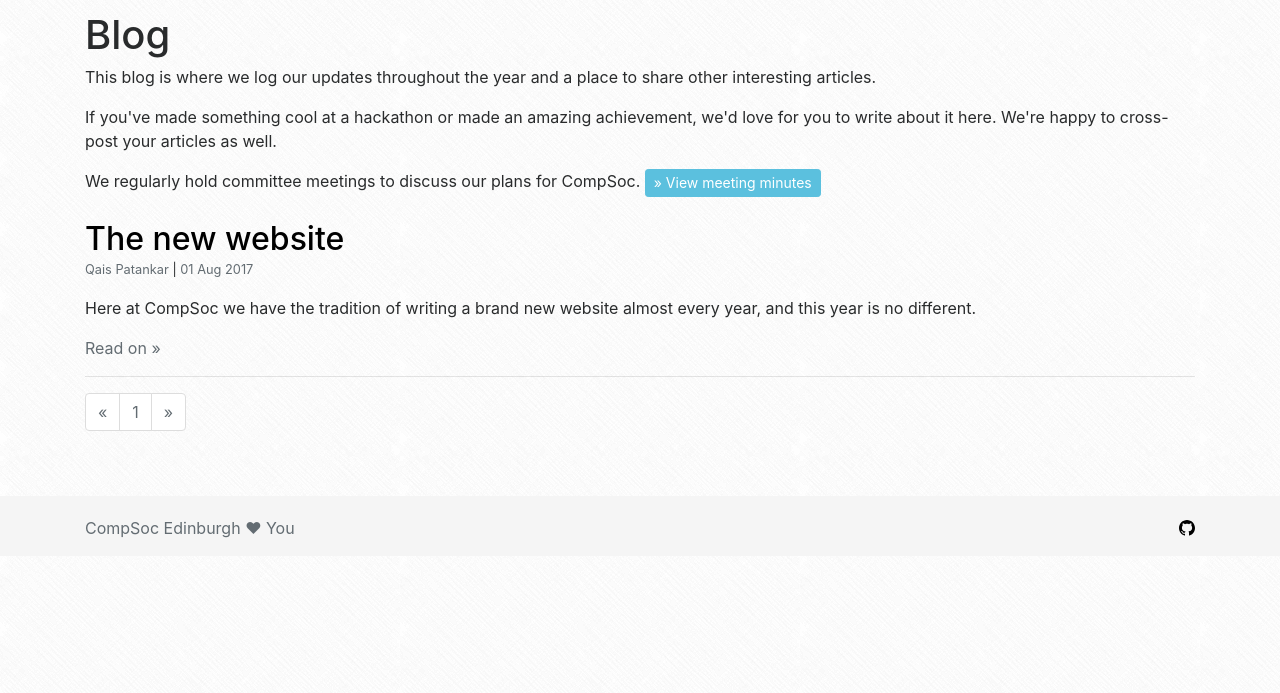
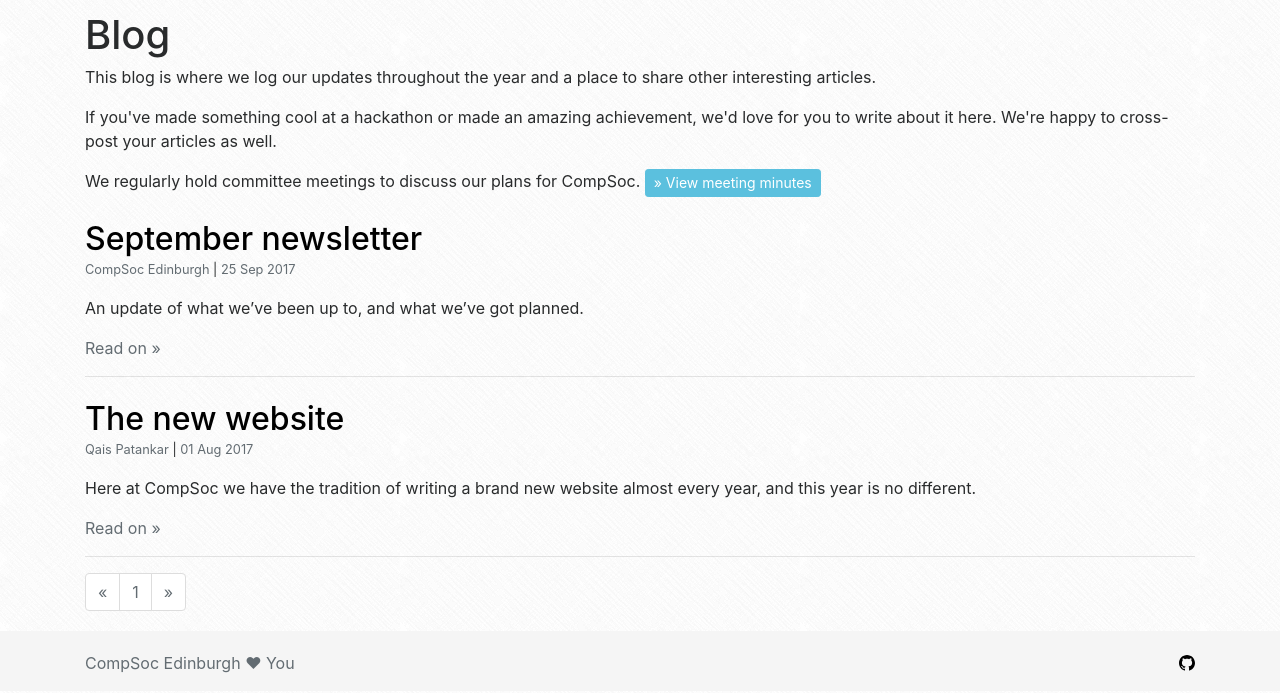
Before and after one commit to compsoc-edinburgh/website, a Jekyll site: the page built from blog/index.html, in a window 1280 px wide. Shown: the part 344-1037 px from the top of the page. Built offline with Jekyll 4.4.1, drawn with Linux system fonts in a browser that asks for light colours; nearby versions of some CDN libraries; the list of posts is cut into pages by our own code; before the commit the page ends 902 px from its top, so only the background shows below that.

Commit message:
Add newsletter

```diff
--- /dev/null
+++ b/_data/authors/compsoc.yml
@@ -0,0 +1,4 @@
+name: "CompSoc Edinburgh"
+email: "committee@comp-soc.com"
+github: "compsoc-edinburgh"
+avatar: "https://pbs.twimg.com/profile_images/506603183498485760/iZY-bL-6_400x400.png"
--- a/_includes/head.html
+++ b/_includes/head.html
@@ -39,6 +39,10 @@
     <meta property="twitter:description" content="{{ seo_description }}" />
     <meta property="twitter:image" content="{{ seo_image }}" />
 
+    {% if page.redirect %}
+    <meta http-equiv="refresh" content="1; url={{ page.redirect }}">
+    {% endif %}
+
     <link rel="icon" href="{{ site.baseurl }}/static/img/compsoc-icon.png" type="image/png">
 
     <title>{{ seo_title }}</title>
--- /dev/null
+++ b/_posts/2017-09-25-september-newsletter.md
@@ -0,0 +1,7 @@
+---
+title: September newsletter
+author: compsoc
+redirect: "http://mailchi.mp/63bcd97d40e8/welcome-to-compsoc"
+---
+
+An update of what we've been up to, and what we've got planned.
```
